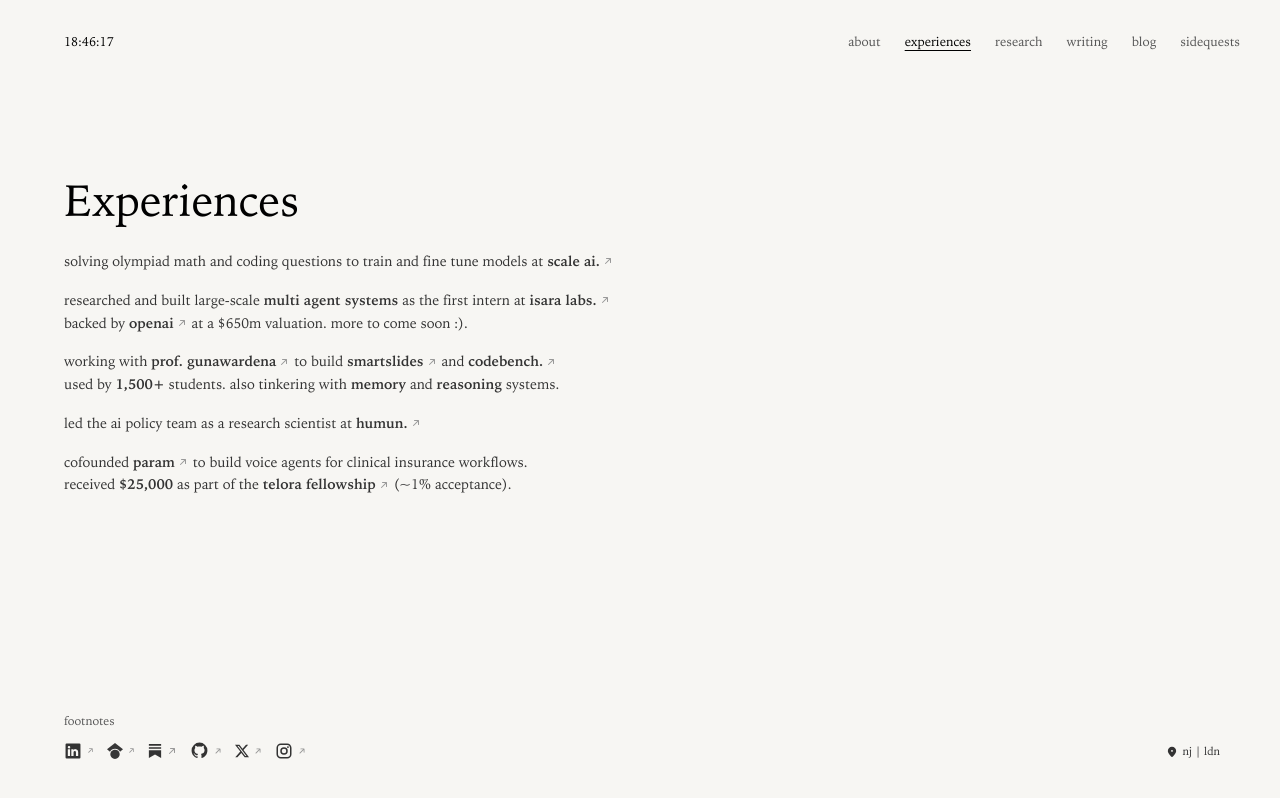
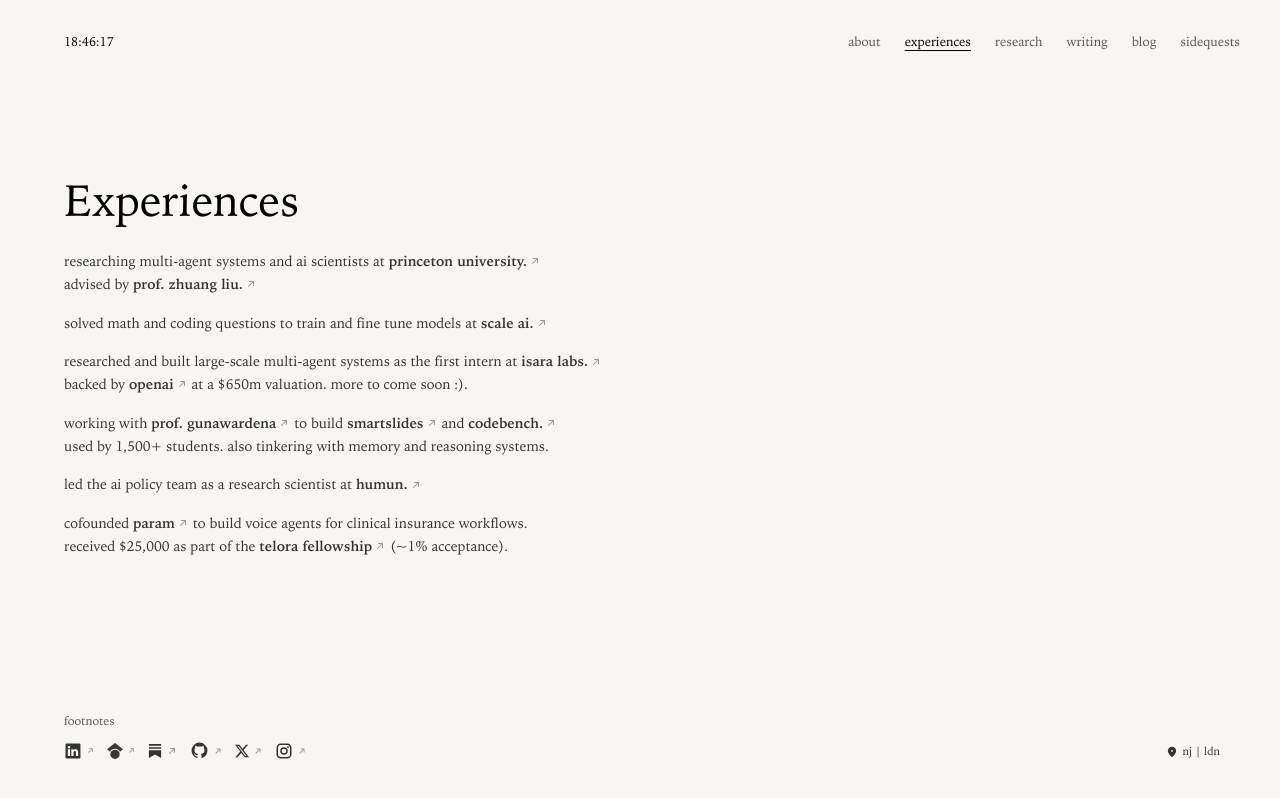
Before and after one commit to daivikk/daivik-site, a Next.js app: page /experiences in a window 1280 px wide. Built offline with nearby package versions, Linux system fonts and the light colour scheme.

Commit message:
new updates and formatting

```diff
--- a/app/experiences/page.tsx
+++ b/app/experiences/page.tsx
@@ -9,7 +9,33 @@
 
       <div className="flex flex-col gap-4 text-sm leading-relaxed text-[#333]">
         <p>
-          solving olympiad math and coding questions to train and fine tune models at{' '}
+          researching multi-agent systems and ai scientists at{' '}
+          <a
+            href="https://www.princeton.edu/"
+            target="_blank"
+            rel="noopener noreferrer"
+            className="font-bold text-[#333] hover:text-black transition-colors no-underline inline-flex items-center gap-0.5 group"
+          >
+            princeton university.
+            <svg xmlns="http://www.w3.org/2000/svg" width="12" height="12" viewBox="0 0 24 24" className="text-[#999] transition-transform duration-300 ease-out group-hover:-translate-y-0.5">
+              <path fill="currentColor" d="M18 7.05a1 1 0 0 0-1-1L9 6a1 1 0 0 0 0 2h5.56l-8.27 8.29a1 1 0 0 0 0 1.42a1 1 0 0 0 1.42 0L16 9.42V15a1 1 0 0 0 1 1a1 1 0 0 0 1-1Z"/>
+            </svg>
+          </a> <br className="hidden md:block" /> advised by{' '}
+          <a
+            href="https://liuzhuang13.github.io/"
+            target="_blank"
+            rel="noopener noreferrer"
+            className="font-bold text-[#333] hover:text-black transition-colors no-underline inline-flex items-center gap-0.5 group"
+          >
+            prof. zhuang liu.
+            <svg xmlns="http://www.w3.org/2000/svg" width="12" height="12" viewBox="0 0 24 24" className="text-[#999] transition-transform duration-300 ease-out group-hover:-translate-y-0.5">
+              <path fill="currentColor" d="M18 7.05a1 1 0 0 0-1-1L9 6a1 1 0 0 0 0 2h5.56l-8.27 8.29a1 1 0 0 0 0 1.42a1 1 0 0 0 1.42 0L16 9.42V15a1 1 0 0 0 1 1a1 1 0 0 0 1-1Z"/>
+            </svg>
+          </a>
+        </p>
+
+        <p>
+          solved math and coding questions to train and fine tune models at{' '}
           <a
             href="https://scale.com/"
             target="_blank"
@@ -24,7 +50,7 @@
         </p>
 
         <p>
-          researched and built large-scale <strong>multi agent systems</strong> as the first intern at{' '}
+          researched and built large-scale multi-agent systems as the first intern at{' '}
           <a
             href="https://isara.io/"
             target="_blank"
@@ -87,7 +113,7 @@
             <svg xmlns="http://www.w3.org/2000/svg" width="12" height="12" viewBox="0 0 24 24" className="text-[#999] transition-transform duration-300 ease-out group-hover:-translate-y-0.5">
               <path fill="currentColor" d="M18 7.05a1 1 0 0 0-1-1L9 6a1 1 0 0 0 0 2h5.56l-8.27 8.29a1 1 0 0 0 0 1.42a1 1 0 0 0 1.42 0L16 9.42V15a1 1 0 0 0 1 1a1 1 0 0 0 1-1Z"/>
             </svg>
-          </a> <br className="hidden md:block" /> used by <b>1,500+</b> students. also tinkering with <strong>memory</strong> and <strong>reasoning</strong> systems.
+          </a> <br className="hidden md:block" /> used by 1,500+ students. also tinkering with memory and reasoning systems.
         </p>
 
         <p>
@@ -118,7 +144,7 @@
               <path fill="currentColor" d="M18 7.05a1 1 0 0 0-1-1L9 6a1 1 0 0 0 0 2h5.56l-8.27 8.29a1 1 0 0 0 0 1.42a1 1 0 0 0 1.42 0L16 9.42V15a1 1 0 0 0 1 1a1 1 0 0 0 1-1Z"/>
             </svg>
           </a>{' '}
-          to build voice agents for clinical insurance workflows. <br className="hidden md:block" /> received <b>$25,000</b> as part of the{' '}
+          to build voice agents for clinical insurance workflows. <br className="hidden md:block" /> received $25,000 as part of the{' '}
           <a
             href="https://telora.com/"
             target="_blank"
--- a/components/Navigation.tsx
+++ b/components/Navigation.tsx
@@ -41,7 +41,7 @@
 
       {/* Mobile Hamburger Button */}
       <button
-        className="md:hidden flex items-center justify-center w-10 h-10 rounded-lg bg-[#F7F6F3] shadow-md hover:shadow-lg transition-shadow z-50"
+        className="md:hidden flex items-center justify-center z-50 text-[#666]"
         onClick={() => setIsOpen(!isOpen)}
         aria-label="Toggle menu"
       >
@@ -60,14 +60,14 @@
 
       {/* Mobile Menu */}
       <div
-        className={`fixed top-0 right-0 h-full w-64 bg-[#F7F6F3] shadow-2xl z-40 transform transition-transform duration-300 ease-out md:hidden ${
+        className={`fixed top-0 right-0 h-full w-64 bg-[#F7F6F3] z-40 transform transition-transform duration-300 ease-out md:hidden ${
           isOpen ? 'translate-x-0' : 'translate-x-full'
         }`}
       >
         {/* Close button */}
         <button
           onClick={() => setIsOpen(false)}
-          className="absolute top-8 right-6 w-10 h-10 flex items-center justify-center rounded-lg bg-[#F7F6F3] shadow-md hover:shadow-lg transition-shadow"
+          className="absolute top-8 right-6 flex items-center justify-center text-[#666]"
           aria-label="Close menu"
         >
           <svg xmlns="http://www.w3.org/2000/svg" width="18" height="18" viewBox="0 0 24 24">
```
